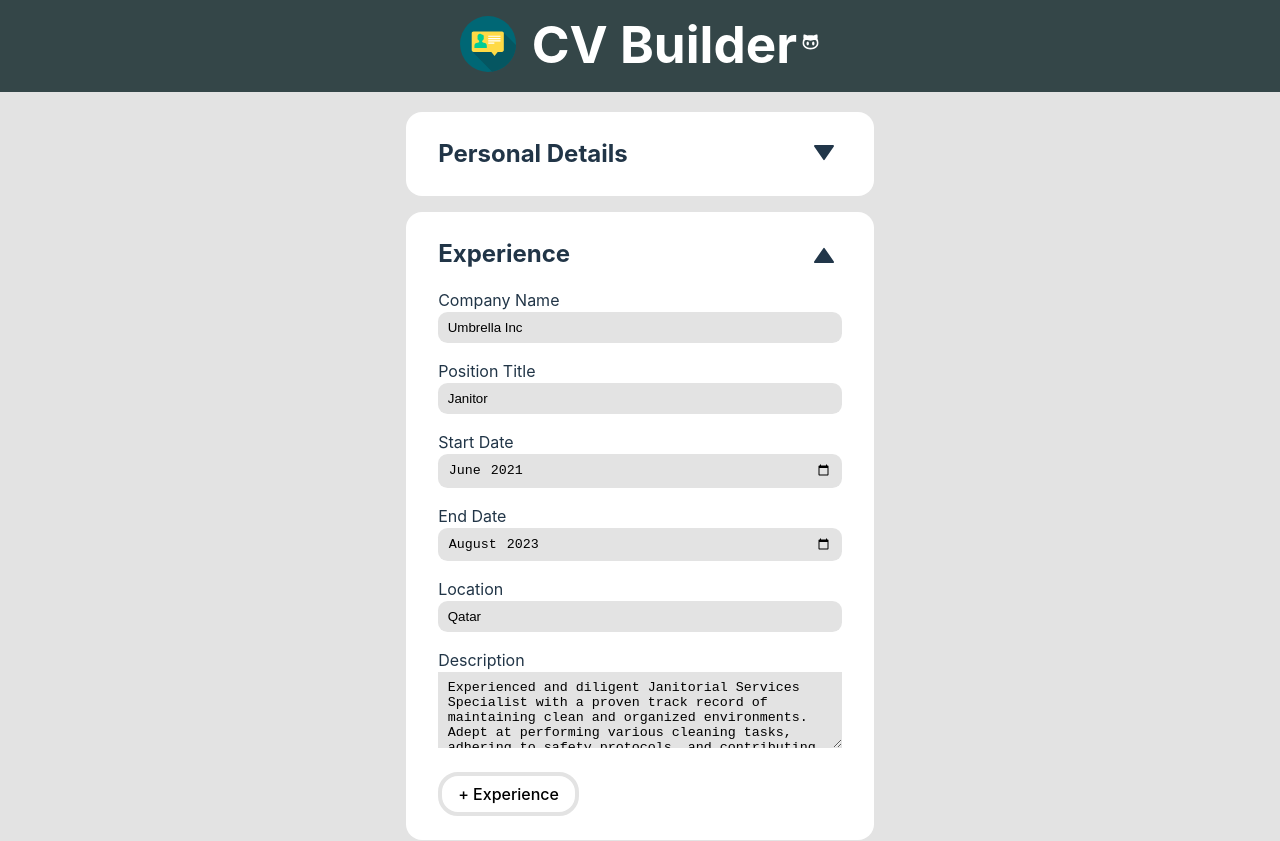
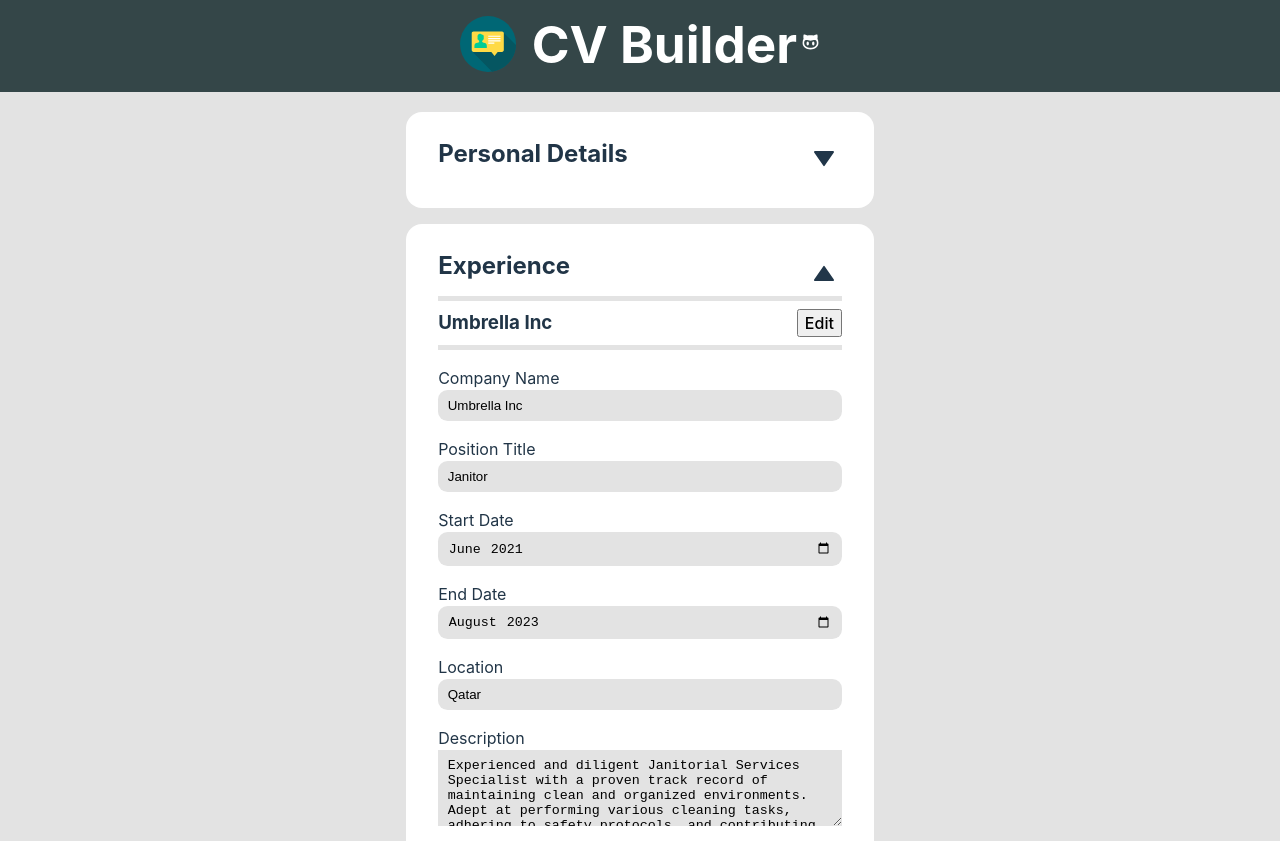
Before and after one commit to zakrnem/cv-builder, a React (Vite) app: page / in a window 1280 px wide. Shown: the top 841 px of the page. Built offline with nearby package versions, Linux system fonts and the light colour scheme.

Commit message:
Add input instance heading

```diff
--- a/src/components/AddInstanceButton.jsx
+++ b/src/components/AddInstanceButton.jsx
@@ -1,4 +1,4 @@
-function AddInstanceButton({experienceNewInstance}) {
+function AddInstanceButton({ experienceNewInstance }) {
   return (
     <button className="add-experience" onClick={experienceNewInstance}>
       + Experience
@@ -6,4 +6,4 @@ function AddInstanceButton({experienceNewInstance}) {
   );
 }
 
-export default AddInstanceButton
+export default AddInstanceButton;
--- a/src/components/Experience.jsx
+++ b/src/components/Experience.jsx
@@ -1,6 +1,7 @@
 import AddInstanceButton from "./AddInstanceButton";
 import ExperienceForm from "./ExperienceForm";
 import InputGroupHeading from "./InputGroupHeading";
+import InstanceHeading from "./InstanceHeading";
 
 function Experience({
   toggleForm,
@@ -9,6 +10,9 @@ function Experience({
   input,
   experienceNewInstance,
 }) {
+    const handleEditClick = () => {
+        console.log('Edit experience')
+    }
   return (
     <div className="experience">
       <InputGroupHeading
@@ -16,6 +20,9 @@ function Experience({
         toggleForm={toggleForm}
         numberFormVisible={numberFormVisible}
       />
+      <InstanceHeading
+      title={input.experience.company}
+      handleEditClick={handleEditClick}/>
       <ExperienceForm
         toggleForm={toggleForm}
         numberFormVisible={numberFormVisible}
@@ -23,8 +30,7 @@ function Experience({
         input={input}
         experienceNewInstance={experienceNewInstance}
       />
-      <AddInstanceButton
-      experienceNewInstance={experienceNewInstance} />
+      <AddInstanceButton experienceNewInstance={experienceNewInstance} />
     </div>
   );
 }
--- /dev/null
+++ b/src/components/InstanceHeading.jsx
@@ -0,0 +1,10 @@
+function InstanceHeading({ title, handleEditClick }) {
+  return (
+    <div className="instance-heading">
+      <h3>{title}</h3>
+      <button onClick={handleEditClick}>Edit</button>
+    </div>
+  );
+}
+
+export default InstanceHeading;
--- a/src/styles/InputsContainer.css
+++ b/src/styles/InputsContainer.css
@@ -16,6 +16,7 @@
 
 .inputs-heading > h2 {
   margin: 0;
+  margin-bottom: 0.75rem;
 }
 
 .inputs-heading > button > img {
@@ -40,3 +41,15 @@
   border-radius: 0.6rem;
   border: none;
 }
+
+.instance-heading {
+  display: flex;
+  justify-content: space-between;
+  padding: 0.5rem 0;
+  border-top: 5px solid var(--grey);
+  border-bottom: 5px solid var(--grey);
+}
+
+.instance-heading > h3 {
+  margin: 0;
+}
```
